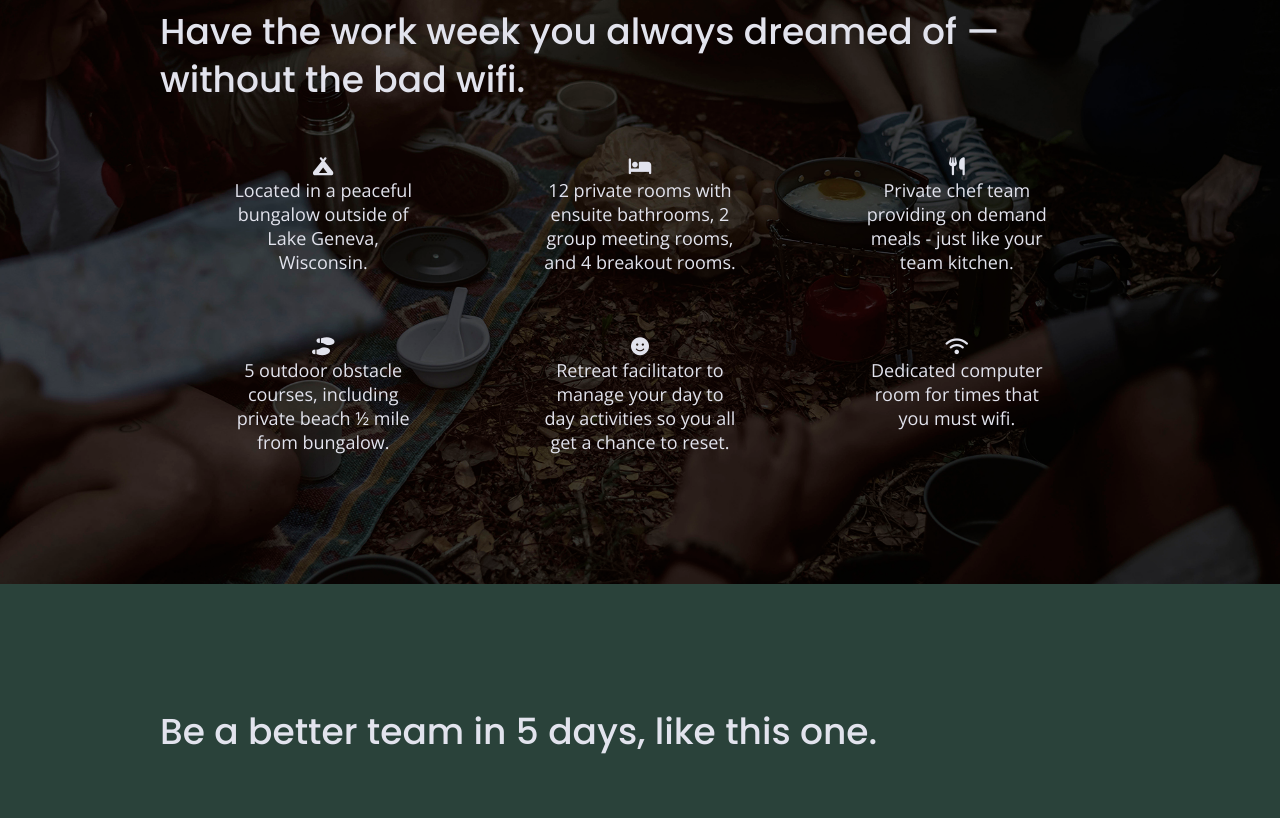
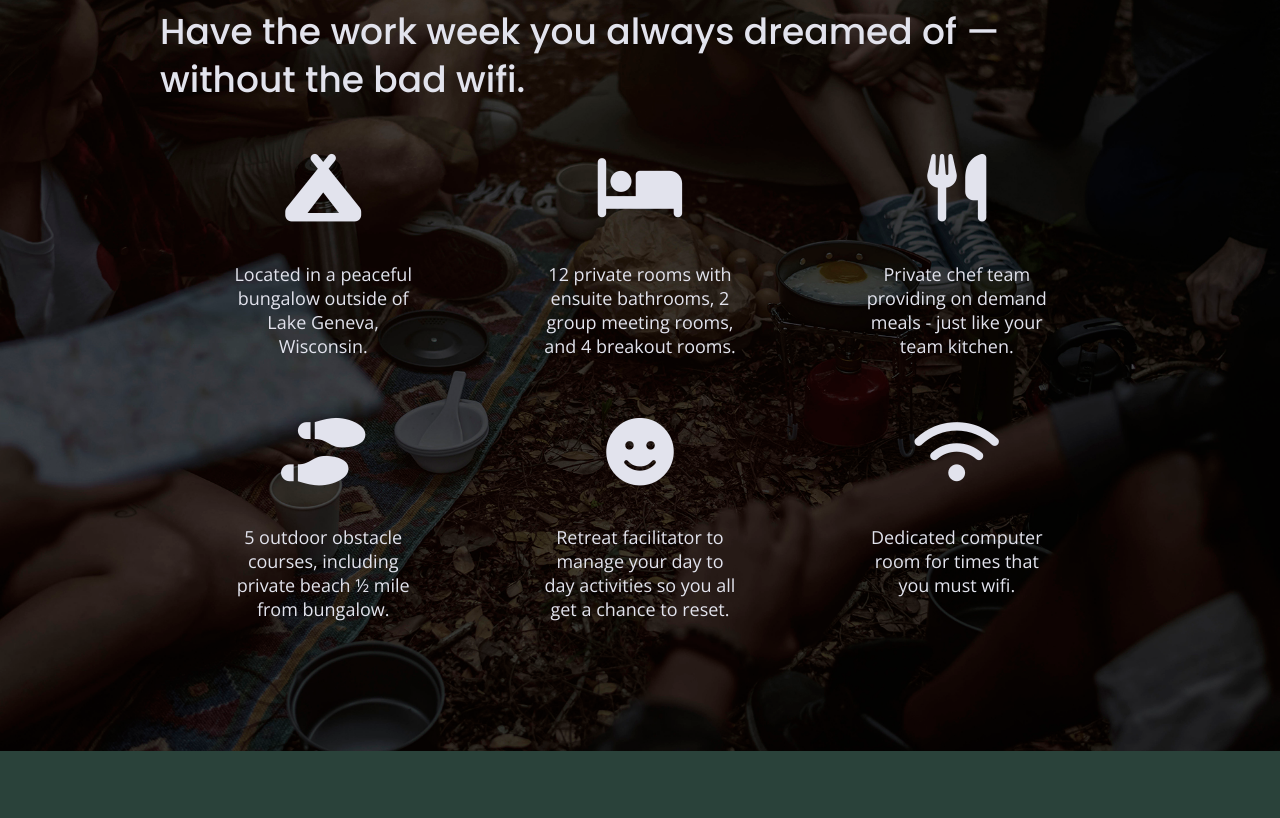
Before and after one commit to DNBlalock/unplugged-responsive, a website built with Parcel: page index.html in a window 1280 px wide. Shown: the part 1116-1934 px from the top of the page. Built offline with nearby package versions, Linux system fonts and the light colour scheme.

Commit message:
Added CSS styles to Font Awesome icons in .features section

```diff
--- a/css/main.css
+++ b/css/main.css
@@ -310,10 +310,16 @@ input[type=button] {
   flex-flow: row wrap;
 }
 
+.features i {
+  font-size: 3.75em;
+  margin-bottom: 40px;
+}
+
 .features p {
   text-align: center;
   margin: 0;
 }
+
 
 /* Reviews */
 
```
